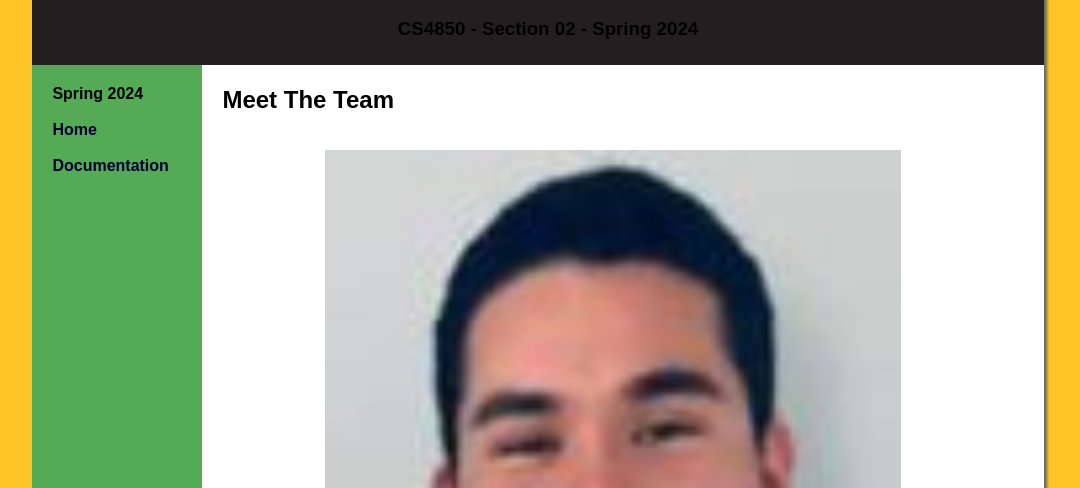
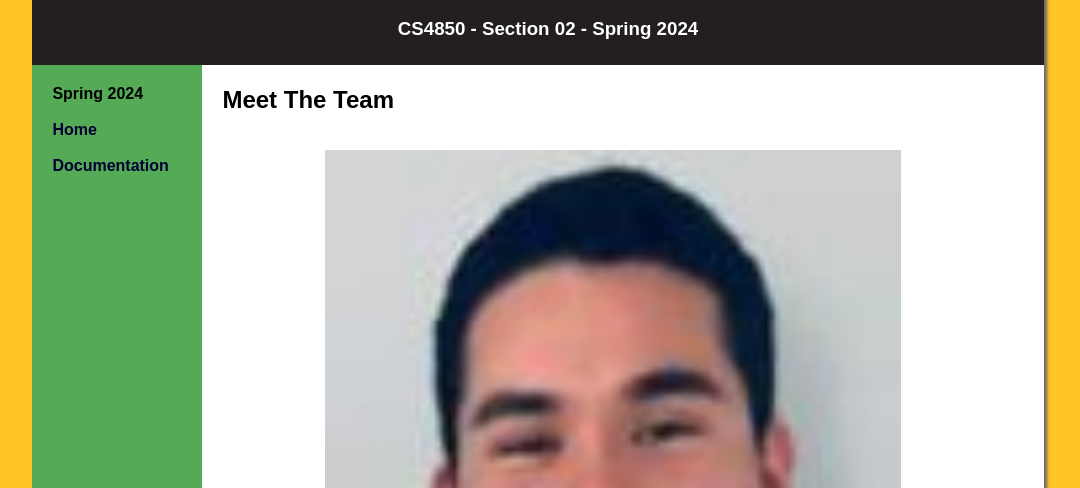
Before and after one commit to SP-6-Blue-TimeMileageApp/TimeMileageApp, a plain HTML site: page index.html in a window 1280 px wide. Shown: the part 312-800 px from the top of the page, without its empty margins (102-1182 px from the left). Drawn offline with Linux system fonts and the light colour scheme.

Commit message:
Update mystyles.css

```diff
--- a/mystyles.css
+++ b/mystyles.css
@@ -101,8 +101,7 @@ footer {
   margin-left: 170px;
   background-color: #FFFFFF;
 }
-h3 { color: #000000;
-}
+
 main {
   padding-left: 20px;
   padding-right: 20px;
```
